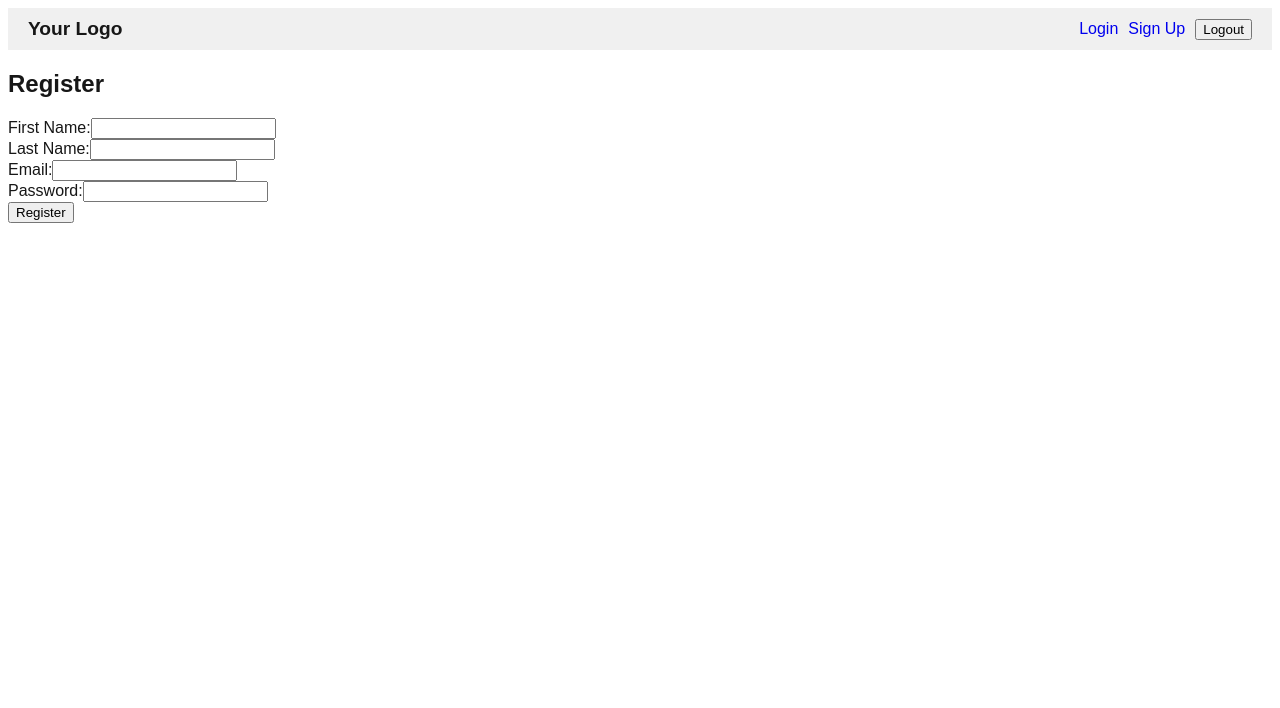
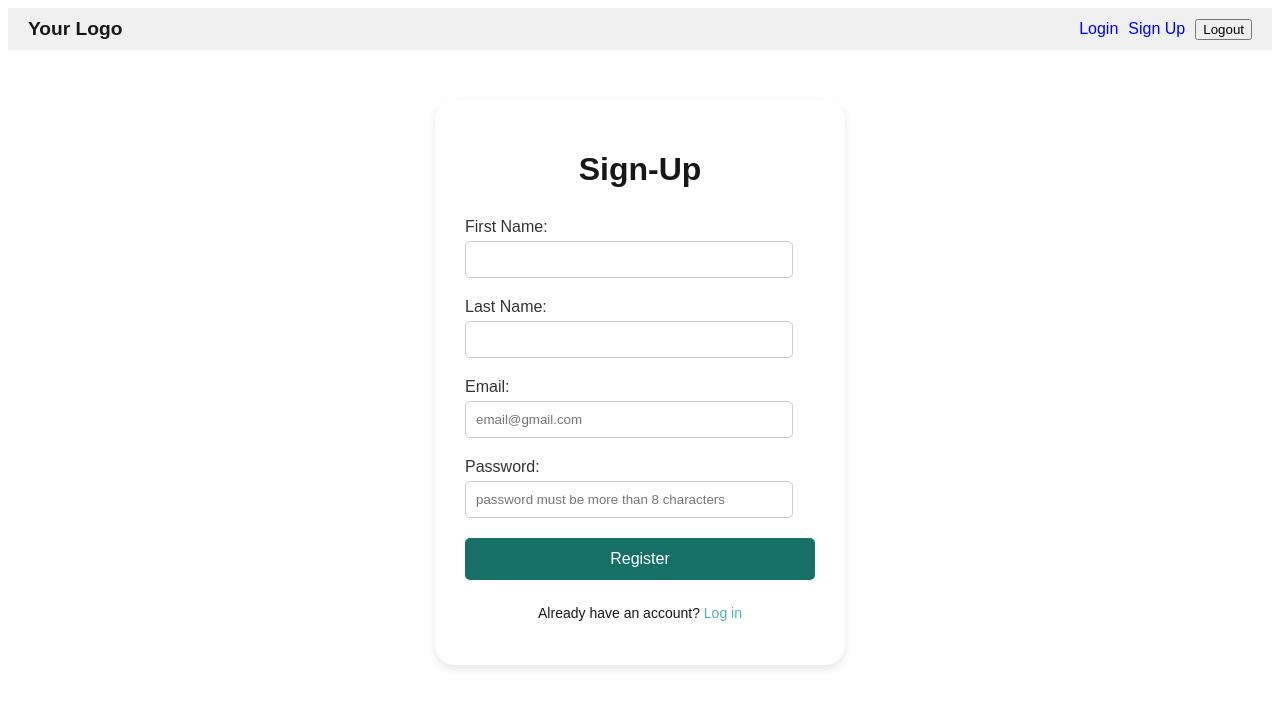
Before and after one commit to ayabarrera/user-auth-phase1, a Next.js app: page /register in a window 1280 px wide. Shown: the top 708 px of the page. Built offline with nearby package versions, Linux system fonts and the light colour scheme.

Commit message:
changed css styling for register so that it matches the log-in form

```diff
--- a/app/register/page.jsx
+++ b/app/register/page.jsx
@@ -1,54 +1,55 @@
-'use client';
+"use client";
 
-import { useState } from 'react';
+import { useState } from "react";
+import "./register.css";
 
 export default function RegisterPage() {
-  const [email, setEmail] = useState('');
-  const [password, setPassword] = useState('');
-  const [passwordError, setPasswordError] = useState('');
-  const [firstName, setFirstName] = useState('');
-  const [lastName, setLastName] = useState('');
+  const [email, setEmail] = useState("");
+  const [password, setPassword] = useState("");
+  const [passwordError, setPasswordError] = useState("");
+  const [firstName, setFirstName] = useState("");
+  const [lastName, setLastName] = useState("");
 
   const handleSubmit = async (event) => {
     event.preventDefault();
 
     if (password.length < 8) {
-      setPasswordError('Password must be at least 8 characters long.');
+      setPasswordError("Password must be at least 8 characters long.");
       return;
     } else {
-      setPasswordError('');
+      setPasswordError("");
     }
 
     try {
       const formData = new FormData();
-      formData.append('email', email);
-      formData.append('password', password);
-      formData.append('first_name', firstName);
-      formData.append('last_name', lastName);
+      formData.append("email", email);
+      formData.append("password", password);
+      formData.append("first_name", firstName);
+      formData.append("last_name", lastName);
 
-      const response = await fetch('/api/auth/register', {
-        method: 'POST',
+      const response = await fetch("/api/auth/register", {
+        method: "POST",
         body: formData,
       });
 
       if (response.ok) {
-        window.location.href = '/dashboard';
+        window.location.href = "/dashboard";
       } else {
         const errorData = await response.json();
-        console.error('Registration failed:', errorData.error);
+        console.error("Registration failed:", errorData.error);
         alert(`Registration failed: ${errorData.error}`);
       }
     } catch (error) {
-      console.error('Error during registration:', error);
-      alert('An error occurred during registration.');
+      console.error("Error during registration:", error);
+      alert("An error occurred during registration.");
     }
   };
 
   return (
-    <>
-      <h2>Register</h2>
-      <form onSubmit={handleSubmit}>
-        <div>
+      <div className="register-container">
+      <h1>Sign-Up</h1>
+      <form onSubmit={handleSubmit} className="login-form">
+        <div className="input-group">
           <label htmlFor="firstName">First Name:</label>
           <input
             type="text"
@@ -59,7 +60,7 @@ export default function RegisterPage() {
             required
           />
         </div>
-        <div>
+        <div className="input-group">
           <label htmlFor="lastName">Last Name:</label>
           <input
             type="text"
@@ -70,31 +71,36 @@ export default function RegisterPage() {
             required
           />
         </div>
-        <div>
+        <div className="input-group">
           <label htmlFor="email">Email:</label>
           <input
             type="email"
             id="email"
             name="email"
+            placeholder="email@gmail.com"
             value={email}
             onChange={(e) => setEmail(e.target.value)}
             required
           />
         </div>
-        <div>
+        <div className="input-group">
           <label htmlFor="password">Password:</label>
           <input
             type="password"
             id="password"
             name="password"
+            placeholder="password must be more than 8 characters"
             value={password}
             onChange={(e) => setPassword(e.target.value)}
             required
           />
-          {passwordError && <p style={{ color: 'red' }}>{passwordError}</p>}
+          {passwordError && <p className="error-message">{passwordError}</p>}
         </div>
-        <button type="submit">Register</button>
+        <button type="submit" className="login-button">
+          Register
+        </button>
       </form>
-    </>
+      <p className="login-link">Already have an account? <a href="/login">Log in</a></p>
+      </div>
   );
 }
--- /dev/null
+++ b/app/register/register.css
@@ -0,0 +1,76 @@
+.register-container {
+  width: 350px;
+  padding: 30px;
+  background-color: white;
+  border-radius: 20px;
+  box-shadow: 0 4px 8px rgba(0, 0, 0, 0.1);
+  text-align: center;
+  margin: 50px auto;
+}
+
+.register-container h1 {
+  text-align: center;
+  margin-bottom: 30px;
+}
+
+.login-form {
+  display: flex;
+  flex-direction: column;
+}
+
+.input-group {
+  margin-bottom: 20px;
+  text-align: left;
+}
+
+.input-group label {
+  display: block;
+  margin-bottom: 5px;
+  color: #333;
+}
+
+.input-group input {
+  width: calc(100% - 22px);
+  padding: 10px;
+  border: 1px solid #ccc;
+  border-radius: 5px;
+  box-sizing: border-box;
+  background-color: #ffffff;
+  color: rgb(0, 0, 0);
+}
+
+.login-button {
+  background-color:#167067;
+  color: white;
+  padding: 12px 20px;
+  border: none;
+  border-radius: 5px;
+  cursor: pointer;
+  width: 100%;
+  font-size: 16px;
+}
+
+.login-button:hover {
+  background-color: #4DB6AC;
+}
+
+.login-link {
+  margin-top: 25px;
+  font-size: 14px;
+}
+
+.login-link a {
+  color: #4DB6AC;
+  text-decoration: none;
+}
+
+.login-link a:hover {
+  text-decoration: underline;
+}
+
+.error-message {
+  color: red;
+  font-size: 12px;
+  margin-top: 5px;
+  text-align: left;
+}
```
